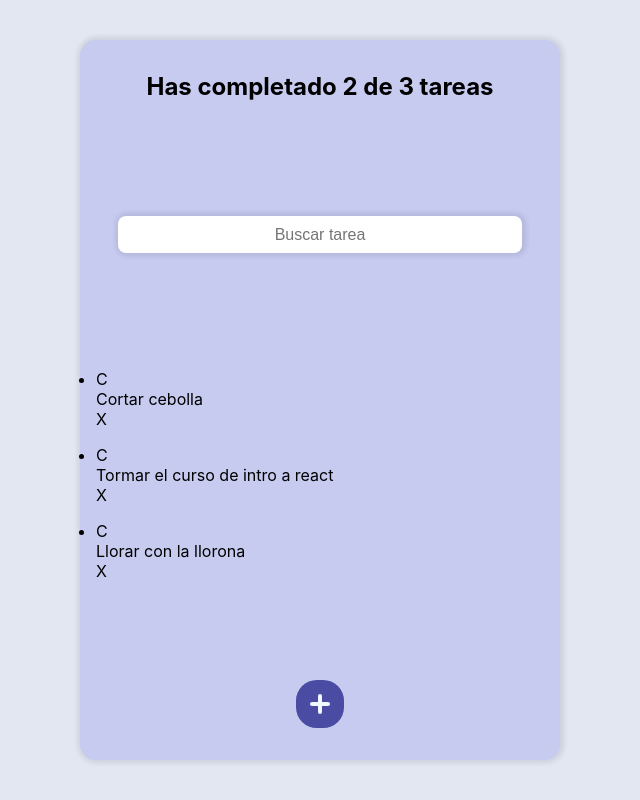
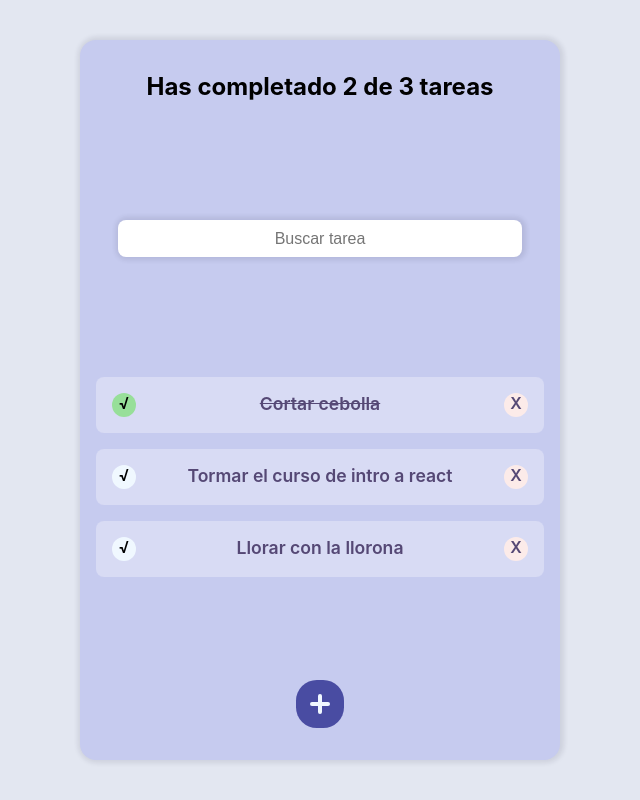
Before and after one commit to emazou/todo-app, a React (Create React App) app: page / in a window 1280 px wide. Shown: the whole page, without its empty margins (320-960 px from the left). Built offline with nearby package versions, Linux system fonts and the light colour scheme; the HTML template or start-up script is replaced by a standard one.

Commit message:
imported styles and created classname

```diff
--- a/src/components/TodoItem.js
+++ b/src/components/TodoItem.js
@@ -1,12 +1,18 @@
 import React from 'react'
-
+import '../styles/TodoItem.css'
 export default function TodoItem(props) {
     return (
         <>
-            <li>
-                <span>C</span>
-                <p>{props.text}</p>
-                <span>X</span>
+            <li className='TodoItem'>
+                <span className={`Icon Icon-check ${props.completed && 'Icon-check--active'}`}>
+                    √
+                </span >
+                <p className={`TodoItem-p ${props.completed && 'TodoItem-p--complete'}`}>
+                    {props.text}
+                </p>
+                <span className='Icon Icon-delete'>
+                    X
+                </span>
             </li>
         </>
     )
```
